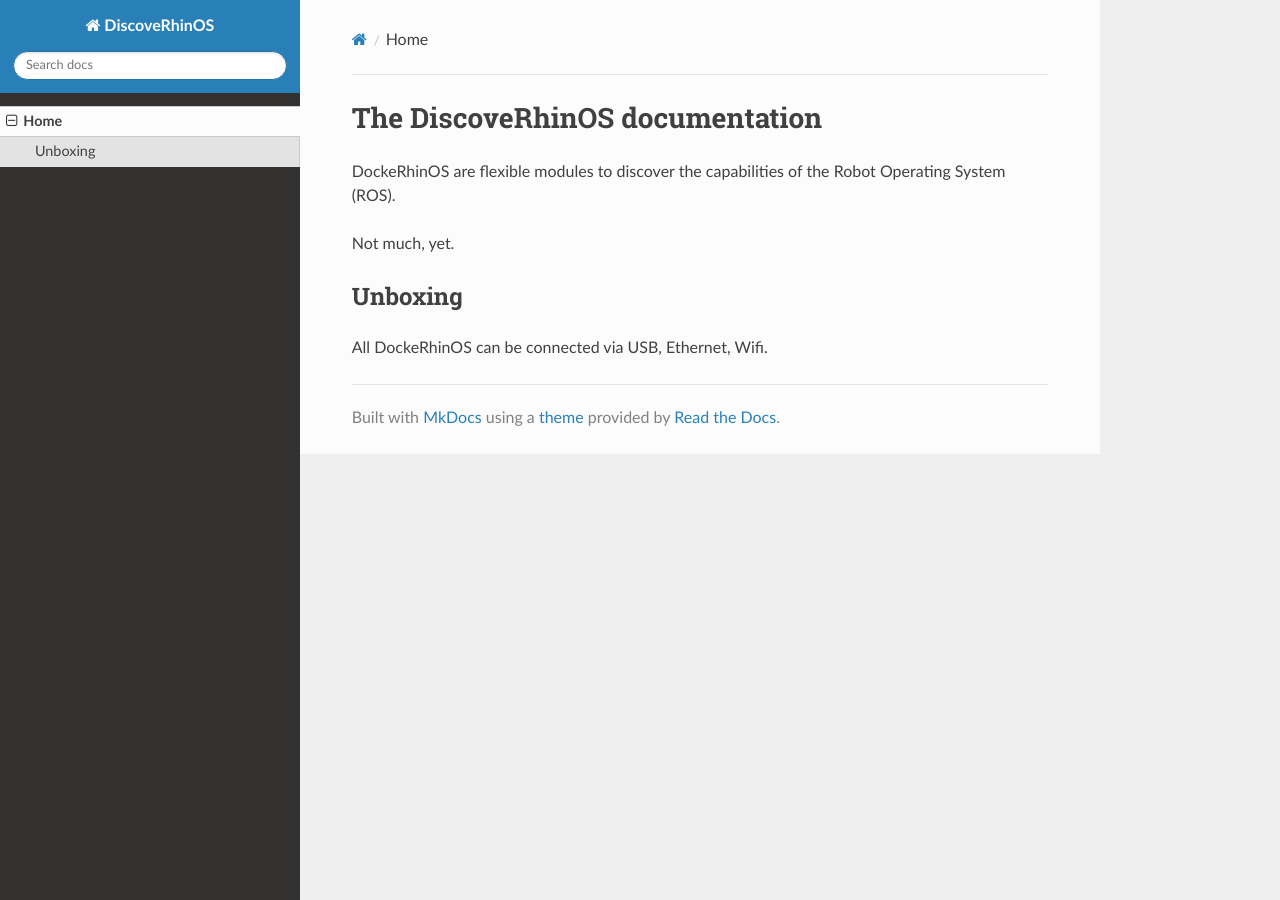
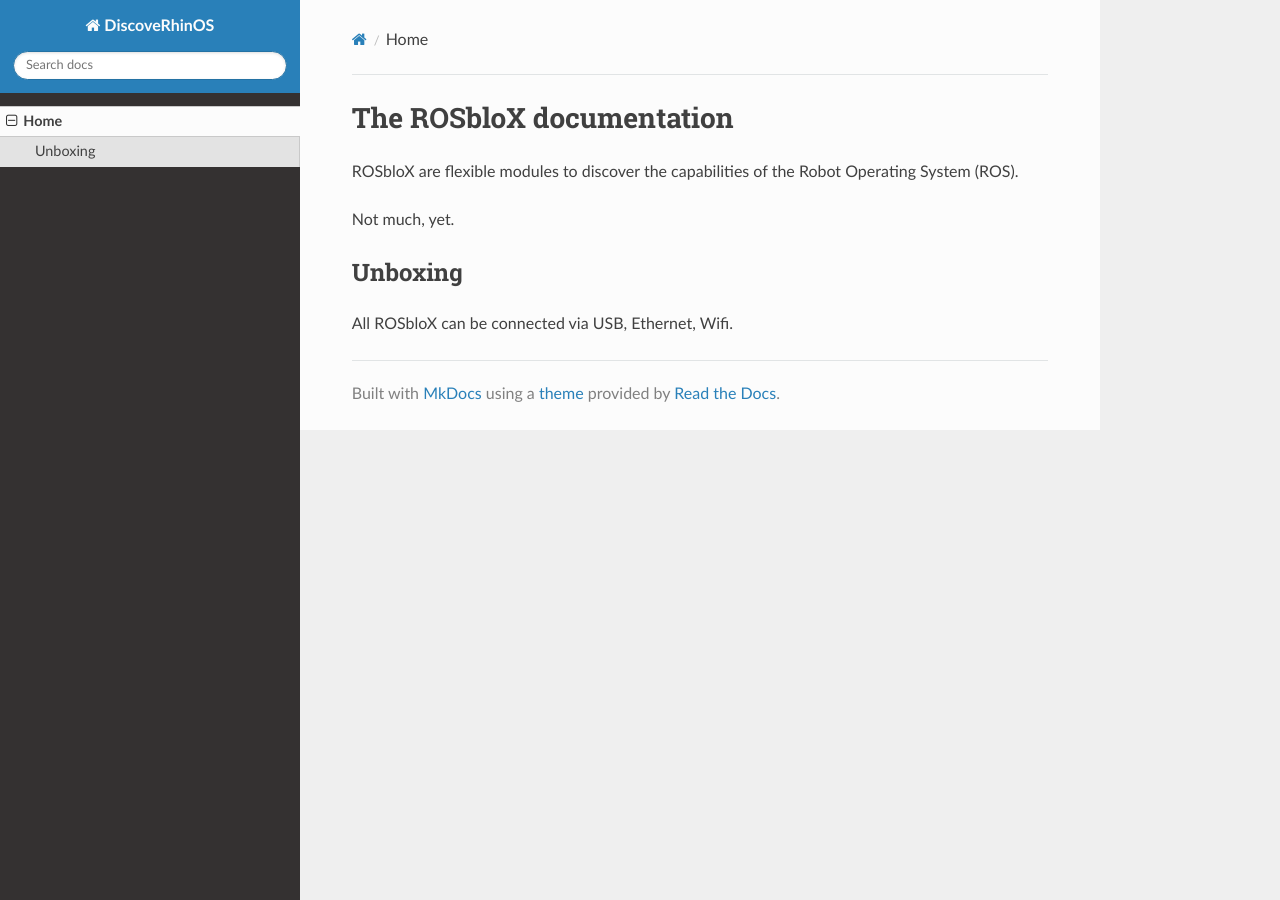
Before and after one commit to rosblox/rosblox.github.io, an MkDocs documentation site: the page built from docs/index.md, in a window 1280 px wide. Built offline with MkDocs 1.6.1, drawn with Linux system fonts in a browser that asks for light colours; nearby versions of some CDN libraries.

Commit message:
Update index.md

```diff
--- a/docs/index.md
+++ b/docs/index.md
@@ -1,9 +1,9 @@
-#The DiscoveRhinOS documentation
+#The ROSbloX documentation
 
-DockeRhinOS are flexible modules to discover the capabilities of the Robot Operating System (ROS).
+ROSbloX are flexible modules to discover the capabilities of the Robot Operating System (ROS).
 
 Not much, yet.
 
 ## Unboxing
 
-All DockeRhinOS can be connected via USB, Ethernet, Wifi.
+All ROSbloX can be connected via USB, Ethernet, Wifi.
```
